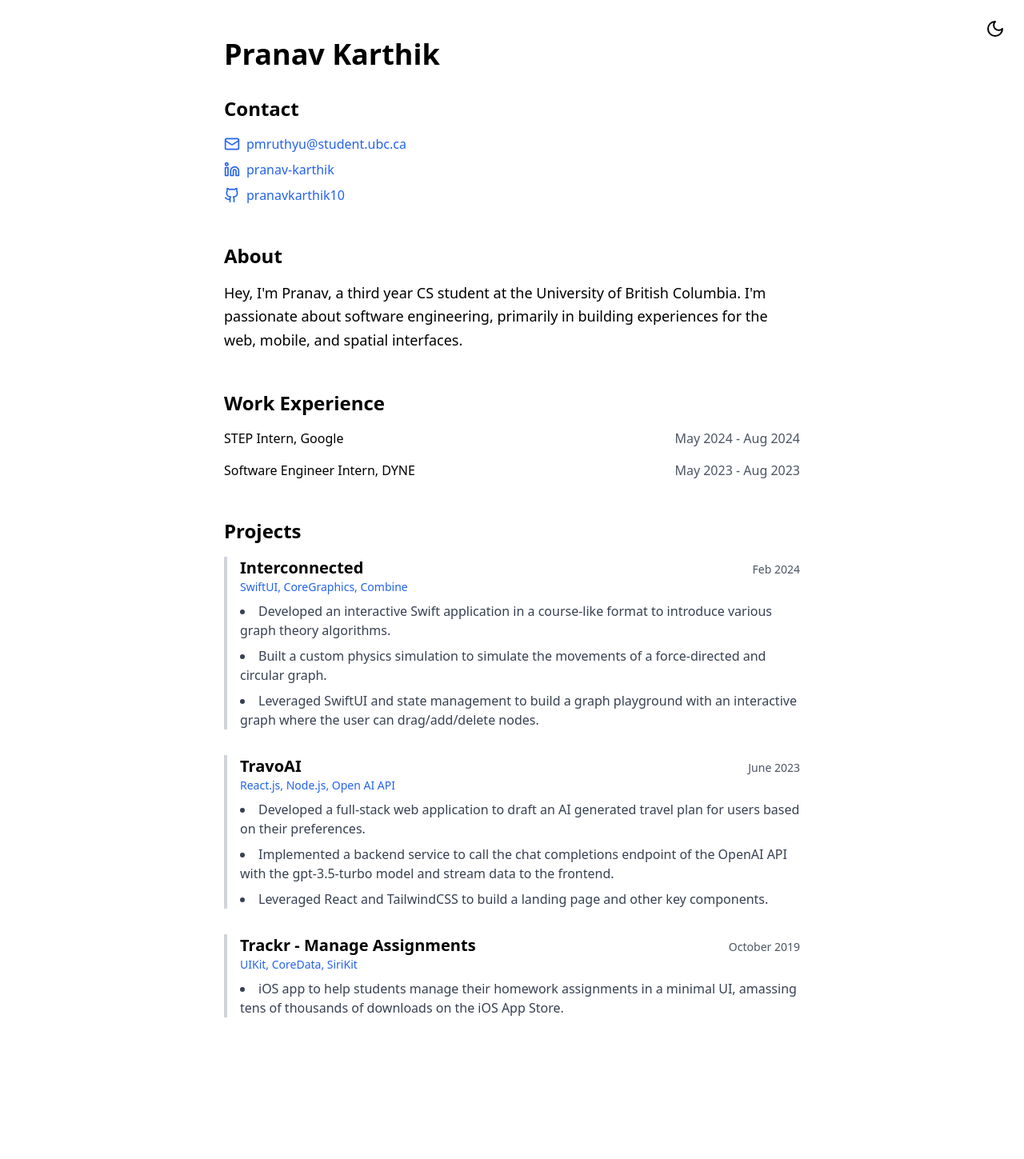
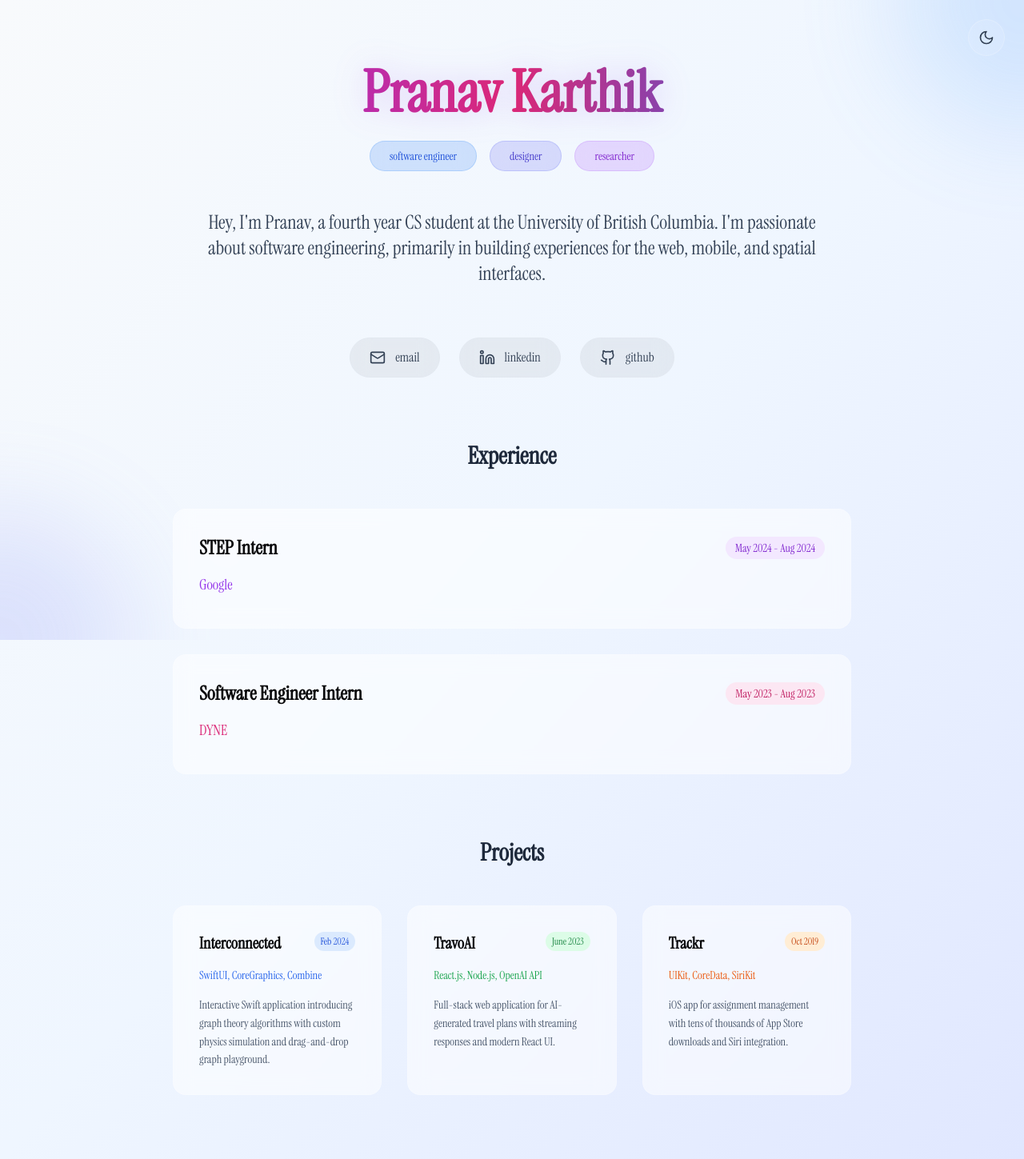
Before and after one commit to pranavkarthik10/personalv6, a Next.js app: page / in a window 1280 px wide. Shown: the whole page at 80% size. Before the commit the page ends 1368 px from the top, so only its background shows below. Built offline with nearby package versions, Linux system fonts and the light colour scheme.

Commit message:
update style

```diff
--- a/src/app/globals.css
+++ b/src/app/globals.css
@@ -1,16 +1,15 @@
+@import url('https://fonts.googleapis.com/css2?family=Instrument+Serif:ital,wght@0,400;0,500;0,600;0,700;1,400;1,500;1,600;1,700&display=swap');
+@import url('https://fonts.googleapis.com/css2?family=Inter:wght@300;400;500;600;700;800;900&display=swap');
+
 @tailwind base;
 @tailwind components;
 @tailwind utilities;
 
-/* @media (prefers-color-scheme: dark) {
-  :root {
-    --background: #0a0a0a;
-    --foreground: #ededed;
-  }
-} */
-
 body {
-  font-family: Arial, Helvetica, sans-serif;
+  font-family: 'Instrument Serif', 'Inter', -apple-system, BlinkMacSystemFont, 'Segoe UI', 'Roboto', 'Oxygen', 'Ubuntu', 'Cantarell', serif;
+  font-feature-settings: 'cv02', 'cv03', 'cv04', 'cv11';
+  -webkit-font-smoothing: antialiased;
+  -moz-osx-font-smoothing: grayscale;
 }
 
 @layer base {
@@ -40,6 +39,14 @@ body {
     --chart-4: 43 74% 66%;
     --chart-5: 27 87% 67%;
     --radius: 0.5rem;
+
+    /* Apple Intelligence inspired gradients */
+    --gradient-primary: linear-gradient(135deg, #667eea 0%, #764ba2 100%);
+    --gradient-secondary: linear-gradient(135deg, #f093fb 0%, #f5576c 100%);
+    --gradient-accent: linear-gradient(135deg, #4facfe 0%, #00f2fe 100%);
+    --gradient-bg: linear-gradient(135deg, #f5f7fa 0%, #c3cfe2 100%);
+    --glow-primary: 0 0 20px rgba(102, 126, 234, 0.3);
+    --glow-secondary: 0 0 20px rgba(240, 147, 251, 0.3);
   }
   .dark {
     --background: 240 10% 3.9%;
@@ -66,6 +73,14 @@ body {
     --chart-3: 30 80% 55%;
     --chart-4: 280 65% 60%;
     --chart-5: 340 75% 55%;
+
+    /* Dark mode gradients */
+    --gradient-primary: linear-gradient(135deg, #667eea 0%, #764ba2 100%);
+    --gradient-secondary: linear-gradient(135deg, #f093fb 0%, #f5576c 100%);
+    --gradient-accent: linear-gradient(135deg, #4facfe 0%, #00f2fe 100%);
+    --gradient-bg: linear-gradient(135deg, #0f0f23 0%, #1a1a2e 50%, #16213e 100%);
+    --glow-primary: 0 0 30px rgba(102, 126, 234, 0.4);
+    --glow-secondary: 0 0 30px rgba(240, 147, 251, 0.4);
   }
 }
 
--- a/src/app/page.tsx
+++ b/src/app/page.tsx
@@ -3,112 +3,157 @@ import React, { useState, useEffect } from 'react';
 import { Github, Linkedin, Mail, Sun, Moon } from 'lucide-react';
 
 export default function Home() {
-
   const [theme, setTheme] = useState('light');
 
   useEffect(() => {
     document.documentElement.classList.toggle('dark', theme === 'dark');
   }, [theme]);
 
-
   const toggleTheme = () => {
     setTheme(theme === 'light' ? 'dark' : 'light');
   };
 
   return (
-    <div className={`min-h-screen ${theme === 'dark' ? 'bg-gray-900 text-white' : 'bg-white text-black'}`}>
+    <div className={`min-h-screen transition-all duration-500 ${theme === 'dark' ? 'bg-gradient-to-br from-slate-900 via-purple-900 to-slate-900' : 'bg-gradient-to-br from-slate-50 via-blue-50 to-indigo-100'}`}>
+      {/* Background glow effects */}
+      <div className="fixed inset-0 overflow-hidden pointer-events-none">
+        <div className={`absolute -top-40 -right-40 w-80 h-80 rounded-full blur-3xl opacity-20 ${theme === 'dark' ? 'bg-purple-500' : 'bg-blue-400'}`}></div>
+        <div className={`absolute -bottom-40 -left-40 w-80 h-80 rounded-full blur-3xl opacity-20 ${theme === 'dark' ? 'bg-pink-500' : 'bg-indigo-400'}`}></div>
+      </div>
+
       <button
         onClick={toggleTheme}
-        className="fixed top-4 right-4 p-2 rounded-full hover:bg-gray-200 dark:hover:bg-gray-700"
+        className="fixed top-6 right-6 p-3 rounded-full backdrop-blur-md bg-white/10 dark:bg-black/10 border border-white/20 dark:border-white/10 hover:bg-white/20 dark:hover:bg-black/20 transition-all duration-300 z-50"
         aria-label="Toggle theme"
       >
-        {theme === 'light' ? <Moon size={24} /> : <Sun size={24} />}
+        {theme === 'light' ? <Moon size={20} className="text-slate-700" /> : <Sun size={20} className="text-yellow-400" />}
       </button>
 
-      <div className="max-w-3xl mx-auto px-6 py-12 font-sans">
-        <header className="mb-12">
-          <h1 className="text-4xl font-bold mb-8">Pranav Karthik</h1>
+      <div className="relative z-10 max-w-4xl mx-auto px-6 py-20">
+        <header className="text-center mb-20">
+          {/* Name with gradient text */}
+          <h1 className={`text-6xl md:text-7xl font-bold mb-6 bg-gradient-to-r from-purple-600 via-pink-600 to-blue-600 bg-clip-text text-transparent ${theme === 'dark' ? 'drop-shadow-[0_0_30px_rgba(147,51,234,0.3)]' : 'drop-shadow-[0_0_20px_rgba(147,51,234,0.2)]'}`}>
+            Pranav Karthik
+          </h1>
 
-          <section className="mb-12">
-            <h2 className="text-2xl font-bold mb-4">Contact</h2>
-            <div className="space-y-2">
-              <a href="mailto:pmruthyu@student.ubc.ca" className="flex items-center gap-2 text-blue-600 hover:text-blue-800">
+          {/* Role tags */}
+          <div className="flex flex-wrap justify-center gap-4 mb-12">
+            <span className={`px-6 py-2 rounded-full text-sm font-medium backdrop-blur-md border ${theme === 'dark' ? 'bg-purple-500/20 text-purple-200 border-purple-400/30' : 'bg-blue-500/20 text-blue-700 border-blue-400/30'}`}>
+              software engineer
+            </span>
+            <span className={`px-6 py-2 rounded-full text-sm font-medium backdrop-blur-md border ${theme === 'dark' ? 'bg-pink-500/20 text-pink-200 border-pink-400/30' : 'bg-indigo-500/20 text-indigo-700 border-indigo-400/30'}`}>
+              designer
+            </span>
+            <span className={`px-6 py-2 rounded-full text-sm font-medium backdrop-blur-md border ${theme === 'dark' ? 'bg-blue-500/20 text-blue-200 border-blue-400/30' : 'bg-purple-500/20 text-purple-700 border-purple-400/30'}`}>
+              researcher
+            </span>
+          </div>
+
+          {/* About section */}
+          <p className={`text-xl md:text-2xl leading-relaxed max-w-3xl mx-auto mb-16 ${theme === 'dark' ? 'text-slate-300' : 'text-slate-700'}`}>
+            Hey, I&apos;m Pranav, a fourth year CS student at the University of British Columbia.
+            I&apos;m passionate about software engineering, primarily in building experiences for the web, mobile, and spatial interfaces.
+          </p>
+
+          {/* Contact links */}
+          <div className="flex flex-wrap justify-center gap-6 mb-20">
+            <a
+              href="mailto:pmruthyu@student.ubc.ca"
+              className={`flex items-center gap-3 px-6 py-3 rounded-full backdrop-blur-md border transition-all duration-300 hover:scale-105 ${theme === 'dark' ? 'bg-white/10 text-white border-white/20 hover:bg-white/20' : 'bg-black/5 text-slate-700 border-slate-200 hover:bg-black/10'}`}
+            >
               <Mail size={20} />
-                pmruthyu@student.ubc.ca
+              <span className="font-medium">email</span>
             </a>
-              <a href="https://linkedin.com/in/pranav-karthik" className="flex items-center gap-2 text-blue-600 hover:text-blue-800">
+            <a
+              href="https://linkedin.com/in/pranav-karthik"
+              className={`flex items-center gap-3 px-6 py-3 rounded-full backdrop-blur-md border transition-all duration-300 hover:scale-105 ${theme === 'dark' ? 'bg-white/10 text-white border-white/20 hover:bg-white/20' : 'bg-black/5 text-slate-700 border-slate-200 hover:bg-black/10'}`}
+            >
               <Linkedin size={20} />
-                pranav-karthik
+              <span className="font-medium">linkedin</span>
             </a>
-              <a href="https://github.com/pranavkarthik10" className="flex items-center gap-2 text-blue-600 hover:text-blue-800">
+            <a
+              href="https://github.com/pranavkarthik10"
+              className={`flex items-center gap-3 px-6 py-3 rounded-full backdrop-blur-md border transition-all duration-300 hover:scale-105 ${theme === 'dark' ? 'bg-white/10 text-white border-white/20 hover:bg-white/20' : 'bg-black/5 text-slate-700 border-slate-200 hover:bg-black/10'}`}
+            >
               <Github size={20} />
-                pranavkarthik10
+              <span className="font-medium">github</span>
             </a>
+          </div>
+        </header>
+
+        {/* Work Experience */}
+        <section className="mb-20">
+          <h2 className={`text-3xl font-bold mb-12 text-center ${theme === 'dark' ? 'text-white' : 'text-slate-800'}`}>
+            Experience
+          </h2>
+          <div className="space-y-8">
+            <div className={`p-8 rounded-2xl backdrop-blur-md border transition-all duration-300 hover:scale-[1.02] ${theme === 'dark' ? 'bg-white/5 border-white/10 hover:bg-white/10' : 'bg-white/50 border-white/20 hover:bg-white/70'}`}>
+              <div className="flex flex-col sm:flex-row sm:justify-between sm:items-center mb-4">
+                <h3 className="text-2xl font-semibold mb-2 sm:mb-0">STEP Intern</h3>
+                <span className={`text-sm font-medium px-3 py-1 rounded-full ${theme === 'dark' ? 'bg-purple-500/20 text-purple-200' : 'bg-purple-100 text-purple-700'}`}>
+                  May 2024 - Aug 2024
+                </span>
+              </div>
+              <p className={`text-lg font-medium mb-2 ${theme === 'dark' ? 'text-purple-300' : 'text-purple-600'}`}>Google</p>
+            </div>
+            <div className={`p-8 rounded-2xl backdrop-blur-md border transition-all duration-300 hover:scale-[1.02] ${theme === 'dark' ? 'bg-white/5 border-white/10 hover:bg-white/10' : 'bg-white/50 border-white/20 hover:bg-white/70'}`}>
+              <div className="flex flex-col sm:flex-row sm:justify-between sm:items-center mb-4">
+                <h3 className="text-2xl font-semibold mb-2 sm:mb-0">Software Engineer Intern</h3>
+                <span className={`text-sm font-medium px-3 py-1 rounded-full ${theme === 'dark' ? 'bg-pink-500/20 text-pink-200' : 'bg-pink-100 text-pink-700'}`}>
+                  May 2023 - Aug 2023
+                </span>
+              </div>
+              <p className={`text-lg font-medium mb-2 ${theme === 'dark' ? 'text-pink-300' : 'text-pink-600'}`}>DYNE</p>
+            </div>
           </div>
         </section>
 
-          <section className="mb-12">
-            <h2 className="text-2xl font-bold mb-4">About</h2>
-            <p className="text-lg leading-relaxed">
-              Hey, I&apos;m Pranav, a third year CS student at the University of British Columbia.
-              I&apos;m passionate about software engineering, primarily in building experiences for the web, mobile, and spatial interfaces.
+        {/* Projects */}
+        <section>
+          <h2 className={`text-3xl font-bold mb-12 text-center ${theme === 'dark' ? 'text-white' : 'text-slate-800'}`}>
+            Projects
+          </h2>
+          <div className="grid gap-8 md:grid-cols-2 lg:grid-cols-3">
+            <div className={`p-8 rounded-2xl backdrop-blur-md border transition-all duration-300 hover:scale-[1.02] group ${theme === 'dark' ? 'bg-white/5 border-white/10 hover:bg-white/10' : 'bg-white/50 border-white/20 hover:bg-white/70'}`}>
+              <div className="flex justify-between items-start mb-4">
+                <h3 className="text-xl font-semibold">Interconnected</h3>
+                <span className={`text-xs font-medium px-2 py-1 rounded-full ${theme === 'dark' ? 'bg-blue-500/20 text-blue-200' : 'bg-blue-100 text-blue-700'}`}>
+                  Feb 2024
+                </span>
+              </div>
+              <p className={`text-sm mb-4 ${theme === 'dark' ? 'text-blue-300' : 'text-blue-600'}`}>SwiftUI, CoreGraphics, Combine</p>
+              <p className={`text-sm leading-relaxed ${theme === 'dark' ? 'text-slate-300' : 'text-slate-600'}`}>
+                Interactive Swift application introducing graph theory algorithms with custom physics simulation and drag-and-drop graph playground.
               </p>
-          </section>
+            </div>
 
-          <section className="mb-12">
-            <h2 className="text-2xl font-bold mb-4">Work Experience</h2>
-            <ul className="space-y-4">
-              <li className="flex flex-col sm:flex-row sm:justify-between">
-                <div className="font-medium">STEP Intern, Google</div>
-                <div className="text-gray-600">May 2024 - Aug 2024</div>
-              </li>
-              <li className="flex flex-col sm:flex-row sm:justify-between">
-                <div className="font-medium">Software Engineer Intern, DYNE</div>
-                <div className="text-gray-600">May 2023 - Aug 2023</div>
-              </li>
-            </ul>
-          </section>
+            <div className={`p-8 rounded-2xl backdrop-blur-md border transition-all duration-300 hover:scale-[1.02] group ${theme === 'dark' ? 'bg-white/5 border-white/10 hover:bg-white/10' : 'bg-white/50 border-white/20 hover:bg-white/70'}`}>
+              <div className="flex justify-between items-start mb-4">
+                <h3 className="text-xl font-semibold">TravoAI</h3>
+                <span className={`text-xs font-medium px-2 py-1 rounded-full ${theme === 'dark' ? 'bg-green-500/20 text-green-200' : 'bg-green-100 text-green-700'}`}>
+                  June 2023
+                </span>
+              </div>
+              <p className={`text-sm mb-4 ${theme === 'dark' ? 'text-green-300' : 'text-green-600'}`}>React.js, Node.js, OpenAI API</p>
+              <p className={`text-sm leading-relaxed ${theme === 'dark' ? 'text-slate-300' : 'text-slate-600'}`}>
+                Full-stack web application for AI-generated travel plans with streaming responses and modern React UI.
+              </p>
+            </div>
 
-          <section>
-            <h2 className="text-2xl font-bold mb-4">Projects</h2>
-            <div className="space-y-8">
-              <div className="border-l-4 border-gray-300 pl-4 dark:border-gray-600">
-                <div className="flex justify-between items-baseline">
-                  <h3 className="text-xl font-semibold">Interconnected</h3>
-                  <span className="text-sm text-gray-600 dark:text-gray-400">Feb 2024</span>
+            <div className={`p-8 rounded-2xl backdrop-blur-md border transition-all duration-300 hover:scale-[1.02] group ${theme === 'dark' ? 'bg-white/5 border-white/10 hover:bg-white/10' : 'bg-white/50 border-white/20 hover:bg-white/70'}`}>
+              <div className="flex justify-between items-start mb-4">
+                <h3 className="text-xl font-semibold">Trackr</h3>
+                <span className={`text-xs font-medium px-2 py-1 rounded-full ${theme === 'dark' ? 'bg-orange-500/20 text-orange-200' : 'bg-orange-100 text-orange-700'}`}>
+                  Oct 2019
+                </span>
               </div>
-                <div className="text-sm text-blue-600 dark:text-blue-400 mb-2">SwiftUI, CoreGraphics, Combine</div>
-                <ul className="list-disc list-inside space-y-2 text-gray-700 dark:text-gray-300">
-                  <li>Developed an interactive Swift application in a course-like format to introduce various graph theory algorithms.</li>
-                  <li>Built a custom physics simulation to simulate the movements of a force-directed and circular graph.</li>
-                  <li>Leveraged SwiftUI and state management to build a graph playground with an interactive graph where the user can drag/add/delete nodes.</li>
-                </ul>
-              </div>
-              <div className="border-l-4 border-gray-300 pl-4 dark:border-gray-600">
-                <div className="flex justify-between items-baseline">
-                  <h3 className="text-xl font-semibold">TravoAI</h3>
-                  <span className="text-sm text-gray-600 dark:text-gray-400">June 2023</span>
-                </div>
-                <div className="text-sm text-blue-600 dark:text-blue-400 mb-2">React.js, Node.js, Open AI API</div>
-                <ul className="list-disc list-inside space-y-2 text-gray-700 dark:text-gray-300">
-                  <li>Developed a full-stack web application to draft an AI generated travel plan for users based on their preferences.</li>
-                  <li>Implemented a backend service to call the chat completions endpoint of the OpenAI API with the gpt-3.5-turbo model and stream data to the frontend.</li>
-                  <li>Leveraged React and TailwindCSS to build a landing page and other key components.</li>
-                </ul>
-              </div>
-              <div className="border-l-4 border-gray-300 pl-4 dark:border-gray-600">
-                <div className="flex justify-between items-baseline">
-                  <h3 className="text-xl font-semibold">Trackr - Manage Assignments</h3>
-                  <span className="text-sm text-gray-600 dark:text-gray-400">October 2019</span>
-                </div>
-                <div className="text-sm text-blue-600 dark:text-blue-400 mb-2">UIKit, CoreData, SiriKit</div>
-                <ul className="list-disc list-inside space-y-2 text-gray-700 dark:text-gray-300">
-                  <li>iOS app to help students manage their homework assignments in a minimal UI, amassing tens of thousands of downloads on the iOS App Store.</li>
-                </ul>
+              <p className={`text-sm mb-4 ${theme === 'dark' ? 'text-orange-300' : 'text-orange-600'}`}>UIKit, CoreData, SiriKit</p>
+              <p className={`text-sm leading-relaxed ${theme === 'dark' ? 'text-slate-300' : 'text-slate-600'}`}>
+                iOS app for assignment management with tens of thousands of App Store downloads and Siri integration.
+              </p>
             </div>
           </div>
         </section>
-        </header>
       </div>
     </div>
   );
```
Lines whose indentation alone changed are shown as unchanged.
